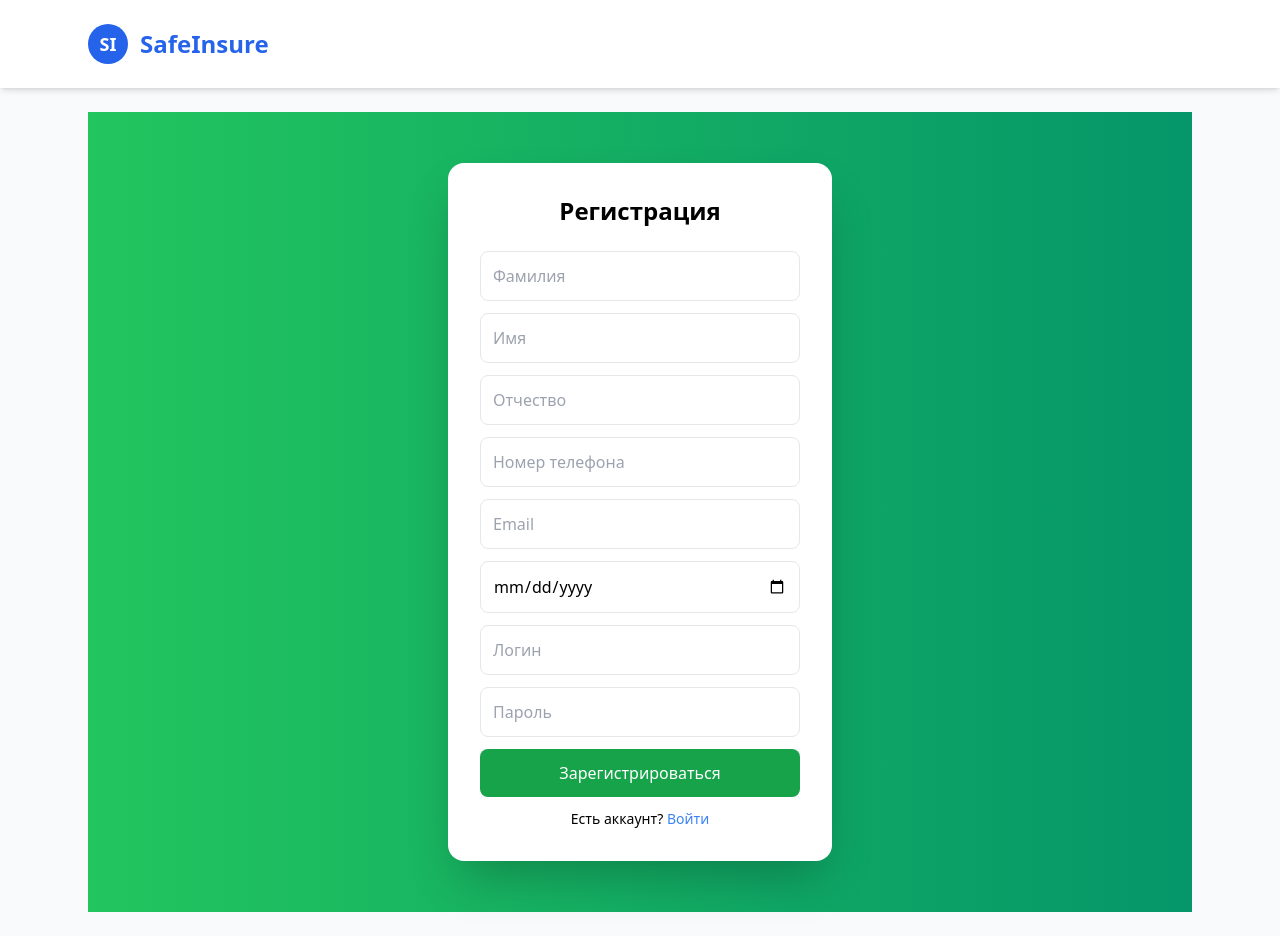
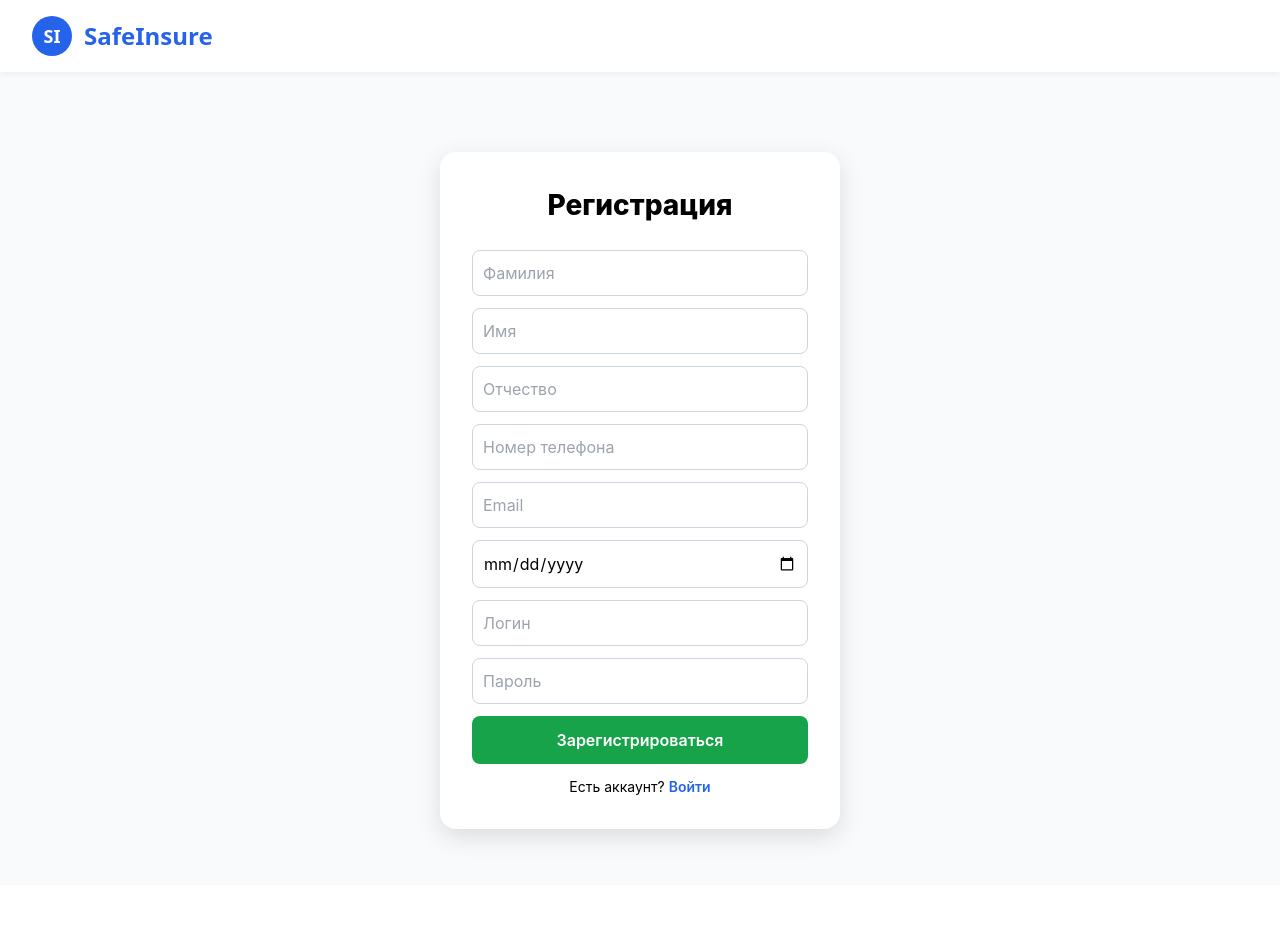
Before and after one commit to Dierfeus/insuranceVue, a Vue app in the folder client/: page /register in a window 1280 px wide. After the commit the page ends 885 px from the top, so only its background shows below. Built offline with nearby package versions, Linux system fonts and the light colour scheme.

Commit message:
еще еще новые стили

```diff
--- a/client/src/App.vue
+++ b/client/src/App.vue
@@ -20,69 +20,42 @@ const UserRole = computed((): string => {
 </script>
 
 <template>
-  <div class="min-h-screen bg-gray-50 flex flex-col">
+  <div class="page-wrapper">
 
     <!-- Хедер -->
-    <header class="bg-white shadow-md sticky top-0 z-50">
-      <div class="max-w-6xl mx-auto flex items-center justify-between p-4 md:p-6">
+    <header class="header">
 
-        <!-- Логотип -->
-        <div class="flex items-center gap-3 cursor-pointer" @click="router.push('/')">
-          <div class="w-10 h-10 bg-blue-600 rounded-full flex items-center justify-center text-white font-bold text-lg">
-            SI
-          </div>
-          <span class="text-2xl font-bold text-blue-600">SafeInsure</span>
+        <!-- Логотип слева -->
+        <div class="logo" @click="router.push('/')">
+          <div class="logo-icon">SI</div>
+          <span class="logo-text">SafeInsure</span>
         </div>
 
-        <!-- Навигация и информация о пользователе -->
-        <!-- Навигация и информация о пользователе -->
-        <div class="flex items-center gap-4 md:gap-6">
-
-          <button
-              v-if="auth.token && auth.role === 'user'"
-              @click="router.push('/profile')"
-              class="bg-blue-500 text-white px-4 py-2 rounded-lg shadow hover:bg-blue-600 transition-all flex items-center gap-2"
-          >
-            <svg xmlns="http://www.w3.org/2000/svg" class="h-5 w-5" fill="none" viewBox="0 0 24 24" stroke="currentColor">
+        <!-- Кнопки справа -->
+        <div class="header-actions">
+          <button v-if="auth.token && auth.role === 'user'" @click="router.push('/profile')" class="btn btn-profile">
+            <svg xmlns="http://www.w3.org/2000/svg" viewBox="0 0 24 24" fill="none" stroke="currentColor">
               <path stroke-linecap="round" stroke-linejoin="round" stroke-width="2"
                     d="M5.121 17.804A9 9 0 1118.364 4.56a9 9 0 01-13.243 13.243zM15 11a3 3 0 11-6 0 3 3 0 016 0z"/>
             </svg>
             Профиль
           </button>
 
-          <button
-              v-if="auth.token"
-              @click="logout"
-              class="bg-red-500 text-white px-4 py-2 rounded-lg shadow hover:bg-red-600 transition-all flex items-center gap-2"
-          >
-            <svg xmlns="http://www.w3.org/2000/svg" class="h-5 w-5" fill="none" viewBox="0 0 24 24" stroke="currentColor">
+          <button v-if="auth.token" @click="logout" class="btn btn-logout">
+            <svg xmlns="http://www.w3.org/2000/svg" viewBox="0 0 24 24" fill="none" stroke="currentColor">
               <path stroke-linecap="round" stroke-linejoin="round" stroke-width="2"
                     d="M17 16l4-4m0 0l-4-4m4 4H7m6 4v1m0-10V5"/>
             </svg>
             Выйти
           </button>
-
         </div>
 
-      </div>
     </header>
 
     <!-- Основной контент -->
-    <main class="flex-1 p-6 max-w-6xl mx-auto w-full">
+    <main class="main-content">
       <router-view/>
     </main>
 
   </div>
 </template>
-
-<style scoped>
-header {
-  transition: all 0.3s ease;
-}
-header:hover {
-  box-shadow: 0 8px 20px rgba(0, 0, 0, 0.08);
-}
-button svg {
-  stroke-width: 2;
-}
-</style>
--- a/client/src/index.css
+++ b/client/src/index.css
@@ -181,3 +181,201 @@
     color: #475569;
     border-radius: 6px;
   }
+
+/* === Общие стили для всех форм (вход/регистрация) === */
+.auth-page {
+    min-height: 70vh;
+    display: flex;
+    align-items: center;
+    justify-content: center;
+    background: linear-gradient(to right, var(--primary), #6366f1); /* можно менять градиент через классы */
+    padding: 2rem;
+    width: 100%;
+}
+
+.auth-card {
+    background: #ffffff;
+    border-radius: 16px;
+    padding: 32px;
+    box-shadow: 0 8px 24px rgba(0, 0, 0, 0.12);
+    width: 100%;
+    max-width: 400px;
+    font-family: 'Inter', sans-serif;
+}
+
+.auth-title {
+    font-size: 1.75rem;
+    font-weight: 800;
+    text-align: center;
+    margin-bottom: 1.5rem;
+    color: var(--primary);
+}
+
+.auth-input {
+    width: 100%;
+    padding: 10px;
+    margin-bottom: 12px;
+    border: 1px solid #cbd5e1;
+    border-radius: 8px;
+    outline: none;
+    transition: border-color 0.2s;
+}
+
+.auth-input:focus {
+    border-color: #3b82f6;
+    box-shadow: 0 0 0 3px rgba(59, 130, 246, 0.1);
+}
+
+.auth-btn {
+    width: 100%;
+    padding: 12px;
+    font-weight: 600;
+    border-radius: 8px;
+    border: none;
+    cursor: pointer;
+    transition: all 0.2s ease;
+    color: #fff;
+}
+
+.auth-btn-primary {
+    background-color: #2563eb;
+}
+
+.auth-btn-primary:hover {
+    background-color: #1d4ed8;
+    box-shadow: 0 5px 7px -3px rgba(0,0,0,0.1);
+    transform: translateY(-2px);
+}
+
+.auth-btn-success {
+    background-color: #16a34a;
+}
+
+.auth-btn-success:hover {
+    background-color: #15803d;
+    box-shadow: 0 5px 7px -3px rgba(0,0,0,0.1);
+    transform: translateY(-2px);
+}
+
+.auth-text-link {
+    text-align: center;
+    margin-top: 0.75rem;
+    font-size: 0.875rem;
+}
+
+.auth-text-link a {
+    color: #2563eb;
+    font-weight: 600;
+    text-decoration: none;
+}
+
+.auth-text-link a:hover {
+    text-decoration: underline;
+}
+
+
+/* === Общие обертки === */
+.page-wrapper {
+    min-height: 100vh;
+    display: flex;
+    flex-direction: column;
+    width: 100%;
+    background-color: #f8fafc;
+}
+
+/* === Хедер === */
+.header {
+    width: 100%;
+    background-color: #ffffff;
+    box-shadow: 0 2px 6px rgba(0,0,0,0.05);
+    position: sticky;
+    top: 0;
+    z-index: 50;
+    transition: box-shadow 0.3s ease;
+    display: flex;
+    justify-content: space-between;
+    align-items: center;
+    padding: 16px 32px;
+}
+.header:hover {
+    box-shadow: 0 8px 20px rgba(0,0,0,0.08);
+}
+
+
+/* Логотип */
+.logo {
+    display: flex;
+    align-items: center;
+    gap: 12px;
+    cursor: pointer;
+}
+.logo-icon {
+    width: 40px;
+    height: 40px;
+    background-color: #2563eb;
+    color: white;
+    font-weight: bold;
+    font-size: 18px;
+    border-radius: 50%;
+    display: flex;
+    justify-content: center;
+    align-items: center;
+}
+.logo-text {
+    font-size: 24px;
+    font-weight: bold;
+    color: #2563eb;
+}
+
+/* Навигация */
+.header-actions {
+    display: flex;
+    gap: 12px;
+}
+
+/* Кнопки */
+.btn {
+    display: flex;
+    align-items: center;
+    gap: 6px;
+    padding: 8px 16px;
+    border-radius: 8px;
+    border: none;
+    cursor: pointer;
+    font-weight: 600;
+    color: #fff;
+    transition: all 0.2s ease;
+}
+.btn svg {
+    width: 20px;
+    height: 20px;
+    stroke-width: 2;
+}
+
+/* Синие кнопки профиля */
+.btn-profile {
+    background-color: #3b82f6;
+}
+.btn-profile:hover {
+    background-color: #2563eb;
+    box-shadow: 0 4px 6px rgba(0,0,0,0.1);
+    transform: translateY(-1px);
+}
+
+/* Красные кнопки выхода */
+.btn-logout {
+    background-color: #ef4444;
+}
+.btn-logout:hover {
+    background-color: #dc2626;
+    box-shadow: 0 4px 6px rgba(0,0,0,0.1);
+    transform: translateY(-1px);
+}
+
+/* === Основной контент === */
+.main-content {
+    flex: 1;
+    padding: 24px 32px;
+    width: 100%;
+    box-sizing: border-box;
+}
--- a/client/src/style.css
+++ b/client/src/style.css
@@ -133,3 +133,83 @@
   padding: 1rem;
   z-index: 50;
 }
+
+
+/* регистрация */
+
+.auth-page {
+  min-height: 100vh;
+  display: flex;
+  align-items: center;
+  justify-content: center;
+}
+
+.auth-page--green {
+  background: linear-gradient(to right, #22c55e, #10b981);
+}
+
+.auth-page--blue {
+  background: linear-gradient(to right, #3b82f6, #6366f1);
+}
+
+.auth-card {
+  background: #fff;
+  padding: 30px;
+  border-radius: 20px;
+  width: 380px;
+  box-shadow: 0 10px 25px rgba(0,0,0,0.2);
+}
+
+.auth-title {
+  font-size: 24px;
+  font-weight: bold;
+  text-align: center;
+  margin-bottom: 20px;
+}
+
+.auth-input {
+  width: 100%;
+  padding: 12px;
+  margin-bottom: 12px;
+  border: 1px solid #ccc;
+  border-radius: 10px;
+  font-size: 14px;
+}
+
+.auth-button {
+  width: 100%;
+  padding: 12px;
+  border-radius: 10px;
+  border: none;
+  color: white;
+  font-size: 16px;
+  cursor: pointer;
+  transition: 0.3s;
+}
+
+.auth-button--green {
+  background: #16a34a;
+}
+
+.auth-button--green:hover {
+  background: #15803d;
+}
+
+.auth-button--blue {
+  background: #2563eb;
+}
+
+.auth-button--blue:hover {
+  background: #1d4ed8;
+}
+
+.auth-footer {
+  margin-top: 10px;
+  font-size: 13px;
+  text-align: center;
+}
+
+.auth-link {
+  color: #3b82f6;
+  text-decoration: none;
+}
--- a/client/src/views/Login.vue
+++ b/client/src/views/Login.vue
@@ -1,15 +1,20 @@
 <template>
-    <div class="min-h-screen flex items-center justify-center bg-gradient-to-r from-blue-500 to-indigo-600">
-<div class="bg-white p-8 rounded-2xl shadow-2xl w-96">
-<h2 class="text-2xl font-bold mb-6 text-center">Вход</h2>
-    <input v-model="username" placeholder="Логин" class="w-full p-3 mb-3 border rounded-lg"/>
-<input v-model="password" type="password" placeholder="Пароль" class="w-full p-3 mb-3 border rounded-lg"/>
-<button @click="login" class="w-full bg-blue-600 text-white p-3 rounded-lg hover:bg-blue-700 transition">
-    Войти
-    </button>
-    <p class="mt-3 text-sm text-center">Нет аккаунта? <router-link to="/register" class="text-blue-500">Регистрация</router-link></p>
-</div>
-</div>
+  <div class="auth-page">
+    <div class="auth-card">
+      <h2 class="auth-title">Вход</h2>
+
+      <input v-model="username" placeholder="Логин" class="auth-input"/>
+      <input v-model="password" type="password" placeholder="Пароль" class="auth-input"/>
+
+      <button @click="login" class="auth-btn auth-btn-primary">
+        Войти
+      </button>
+
+      <p class="auth-text-link">
+        Нет аккаунта? <router-link to="/register">Регистрация</router-link>
+      </p>
+    </div>
+  </div>
 </template>
 
 <script setup lang="ts">
--- a/client/src/views/Register.vue
+++ b/client/src/views/Register.vue
@@ -1,28 +1,25 @@
 <template>
-  <div class="min-h-screen flex items-center justify-center bg-gradient-to-r from-green-500 to-emerald-600">
-    <div class="bg-white p-8 rounded-2xl shadow-2xl w-96">
-      <h2 class="text-2xl font-bold mb-6 text-center">Регистрация</h2>
+  <div class="auth-page">
+    <div class="auth-card">
+      <h2 class="auth-title">Регистрация</h2>
 
-      <input v-model="lastName" placeholder="Фамилия" class="w-full p-3 mb-3 border rounded-lg"/>
-      <input v-model="firstName" placeholder="Имя" class="w-full p-3 mb-3 border rounded-lg"/>
-      <input v-model="middleName" placeholder="Отчество" class="w-full p-3 mb-3 border rounded-lg"/>
+      <input v-model="lastName" placeholder="Фамилия" class="auth-input"/>
+      <input v-model="firstName" placeholder="Имя" class="auth-input"/>
+      <input v-model="middleName" placeholder="Отчество" class="auth-input"/>
 
-      <input v-model="phone" placeholder="Номер телефона" class="w-full p-3 mb-3 border rounded-lg"/>
-      <input v-model="email" type="email" placeholder="Email" class="w-full p-3 mb-3 border rounded-lg"/>
-      <input v-model="birthDate" type="date" class="w-full p-3 mb-3 border rounded-lg"/>
+      <input v-model="phone" placeholder="Номер телефона" class="auth-input"/>
+      <input v-model="email" type="email" placeholder="Email" class="auth-input"/>
+      <input v-model="birthDate" type="date" class="auth-input"/>
 
-      <input v-model="username" placeholder="Логин" class="w-full p-3 mb-3 border rounded-lg"/>
-      <input v-model="password" type="password" placeholder="Пароль" class="w-full p-3 mb-3 border rounded-lg"/>
+      <input v-model="username" placeholder="Логин" class="auth-input"/>
+      <input v-model="password" type="password" placeholder="Пароль" class="auth-input"/>
 
-      <button
-          @click="register"
-          class="w-full bg-green-600 text-white p-3 rounded-lg hover:bg-green-700 transition">
+      <button @click="register" class="auth-btn auth-btn-success">
         Зарегистрироваться
       </button>
 
-      <p class="mt-3 text-sm text-center">
-        Есть аккаунт?
-        <router-link to="/" class="text-blue-500">Войти</router-link>
+      <p class="auth-text-link">
+        Есть аккаунт? <router-link to="/login">Войти</router-link>
       </p>
     </div>
   </div>
```
Also changed, not shown: client/src/views/FirstDisplay.vue (+7 -5 lines), client/src/views/InsurancePrograms.vue (+4 -4 lines), package.json (+15 -1 lines), 1 other file (tests, documents, lock files or other folders).
